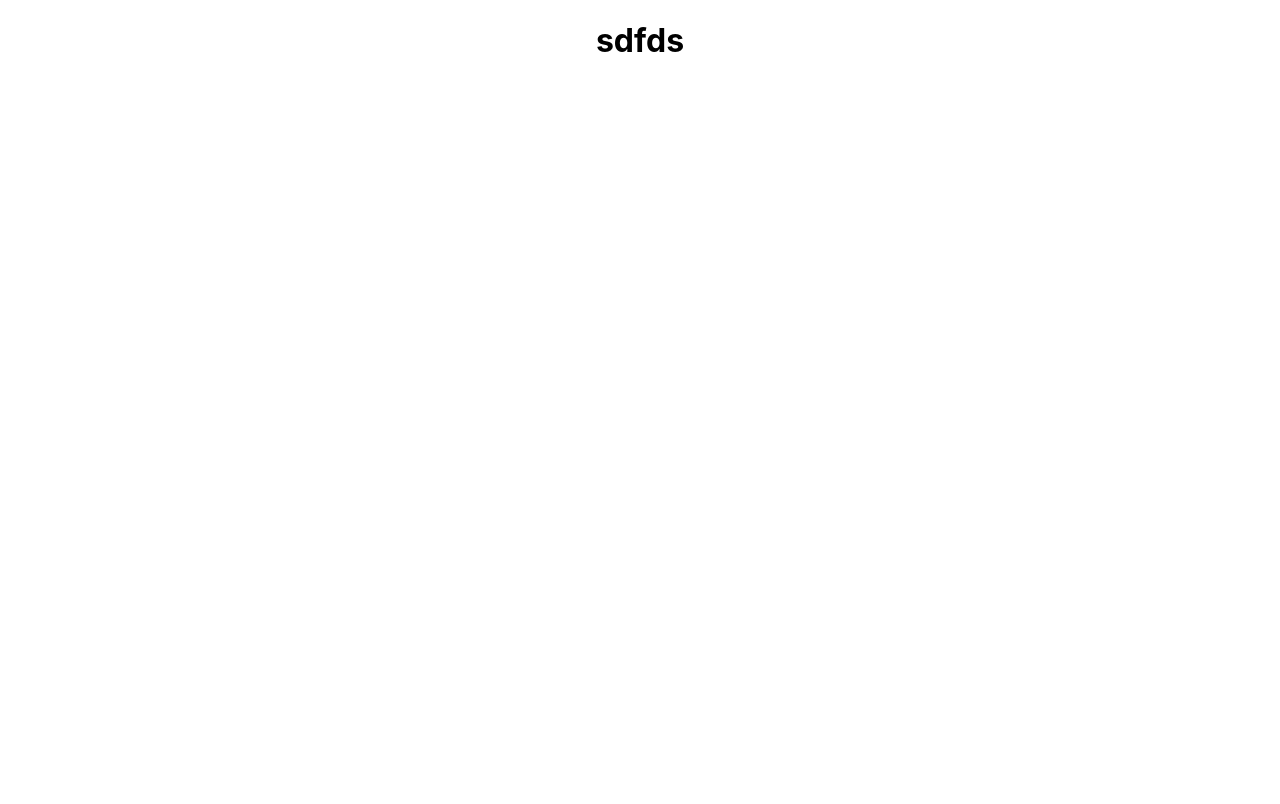
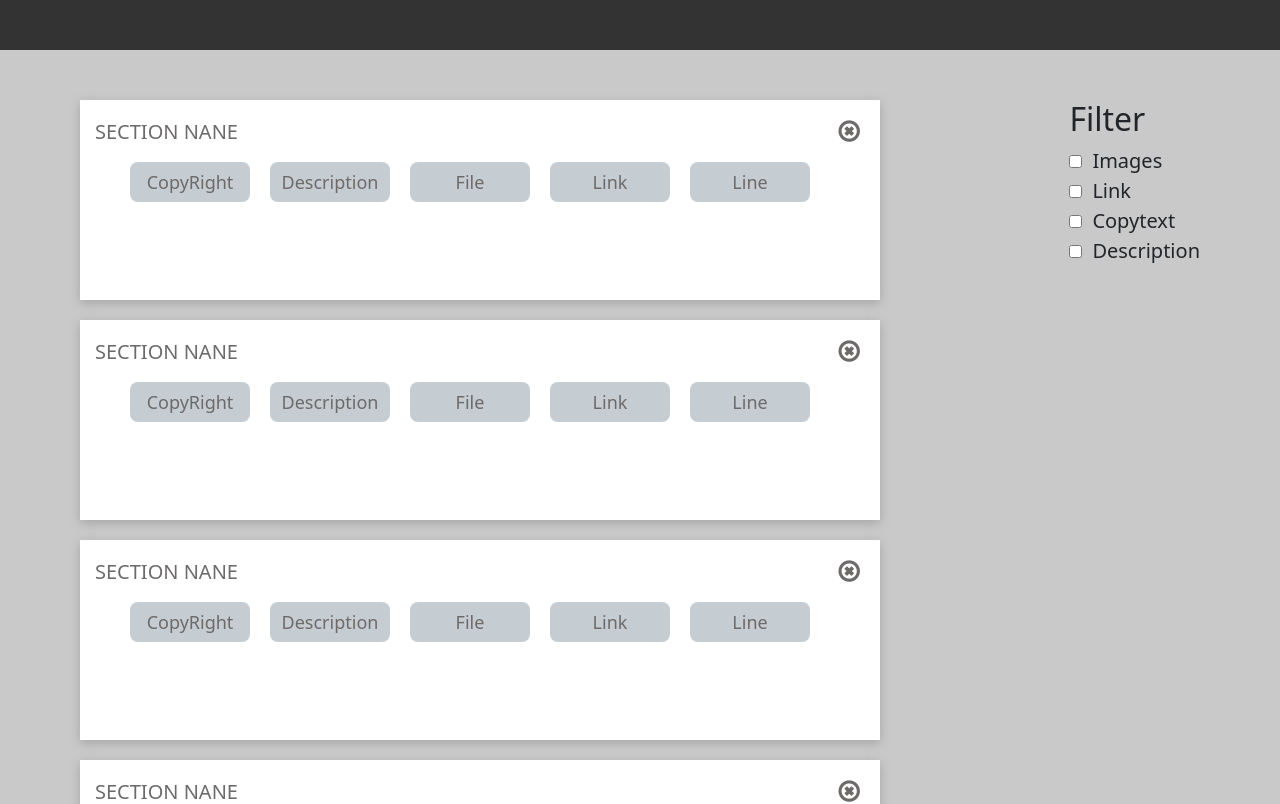
Before and after one commit to SachinthaLakshan/upload--filter-project, a React (Create React App) app: page / in a window 1280 px wide. Shown: the top 804 px of the page. Built offline with nearby package versions, Linux system fonts and the light colour scheme.

Commit message:
UI components

```diff
--- a/public/index.html
+++ b/public/index.html
@@ -24,6 +24,7 @@
       work correctly both with client-side routing and a non-root public URL.
       Learn how to configure a non-root public URL by running `npm run build`.
     -->
+    <link rel="stylesheet" href="https://cdnjs.cloudflare.com/ajax/libs/font-awesome/4.7.0/css/font-awesome.min.css" />
     <title>React App</title>
   </head>
   <body>
--- a/src/App.css
+++ /dev/null
@@ -1,38 +0,0 @@
-.App {
-  text-align: center;
-}
-
-.App-logo {
-  height: 40vmin;
-  pointer-events: none;
-}
-
-@media (prefers-reduced-motion: no-preference) {
-  .App-logo {
-    animation: App-logo-spin infinite 20s linear;
-  }
-}
-
-.App-header {
-  background-color: #282c34;
-  min-height: 100vh;
-  display: flex;
-  flex-direction: column;
-  align-items: center;
-  justify-content: center;
-  font-size: calc(10px + 2vmin);
-  color: white;
-}
-
-.App-link {
-  color: #61dafb;
-}
-
-@keyframes App-logo-spin {
-  from {
-    transform: rotate(0deg);
-  }
-  to {
-    transform: rotate(360deg);
-  }
-}
--- a/src/App.js
+++ b/src/App.js
@@ -1,9 +1,16 @@
-import logo from './logo.svg';
-import './App.css';
+
+import 'bootstrap/dist/css/bootstrap.min.css'
+import Main from './components/Main';
+
+
 function App() {
   return (
-    <div className="App">
-     <h1>sdfds</h1>
+    <div className="grid-container">
+      <header/>
+      <main>
+      <Main />
+      </main>
+      <footer/>
     </div>
   );
 }
--- /dev/null
+++ b/src/components/Main.js
@@ -0,0 +1,42 @@
+import React, { useState } from 'react';
+import Section from './Section';
+
+
+const Main = () => {
+
+
+    return (
+        <div class="main-container">
+
+            <div >
+                <Section />
+                <Section />
+                <Section />
+                <Section />
+                <Section />
+            </div>
+            <div>
+                <h2>Filter</h2>
+                <div className="row-1" >
+                    <input type="checkbox" />
+                    <label>Images</label>
+                </div>
+                <div className="row-1" >
+                    <input type="checkbox" />
+                    <label>Link</label>
+                </div>
+                <div className="row-1" >
+                    <input type="checkbox" />
+                    <label>Copytext</label>
+                </div>
+                <div className="row-1">
+                    <input type="checkbox" />
+                    <label>Description</label>
+                </div>
+            </div>
+
+        </div>
+    );
+};
+
+export default Main;
--- /dev/null
+++ b/src/components/Section.js
@@ -0,0 +1,24 @@
+import React, { useState } from 'react';
+
+
+const Section = () => {
+
+
+    return (
+        <div class="card-container">
+            <div className="section-header">
+                <h5>SECTION NANE</h5>
+                <i className="fa fa-times-circle-o" />
+            </div>
+            <div className="row-1 bottom-btn-wraper">
+            <button className="row-buttons">CopyRight</button>
+            <button className="row-buttons">Description</button>
+            <button className="row-buttons">File</button>
+            <button className="row-buttons">Link</button>
+            <button className="row-buttons">Line</button>
+            </div>
+        </div>
+    );
+};
+
+export default Section;
--- a/src/index.css
+++ b/src/index.css
@@ -1,4 +1,5 @@
 body {
+  background-color: rgb(202, 201, 201) !important;
   margin: 0;
   font-family: -apple-system, BlinkMacSystemFont, 'Segoe UI', 'Roboto', 'Oxygen',
     'Ubuntu', 'Cantarell', 'Fira Sans', 'Droid Sans', 'Helvetica Neue',
@@ -11,3 +12,85 @@ code {
   font-family: source-code-pro, Menlo, Monaco, Consolas, 'Courier New',
     monospace;
 }
+
+.grid-container {
+  display: grid;
+  grid-template-areas:
+    "header"
+    "main"
+    "footer";
+  height: 100%;
+}
+header{
+  background-color: #333;
+  overflow: hidden;
+  width: 100%;
+  height: 50px;
+}
+footer{
+  background-color: #333;
+  position: relative;
+  bottom: 0;
+  width: 100%;
+  height: 70px;
+}
+/* todo */
+.card-container{
+  height: 200px;
+  width: 800px;
+  margin-bottom: 20px;
+  box-shadow: 0px 3px 10px #A5A5A5;
+  background-color: #fff;
+}
+.main-container{
+  display:flex;
+  flex-direction:row;
+  justify-content: space-between;
+  margin-left: 80px;
+  margin-right: 80px;
+  margin-top: 50px;
+}
+.row-1{
+  display:flex;
+  flex-direction:row;
+  justify-content:left;
+  align-items: center;
+}
+.row-1 label{
+  padding-left: 10px;
+  text-align: center;
+  font-size: 20px;
+  font-weight:400;
+}
+.section-header{
+  display:flex;
+  flex-direction:row;
+  justify-content:space-between;
+  align-items: center;
+  color:#6d6a6a ;
+
+}
+.section-header h5 {
+  margin-top: 10px;
+  margin-left: 5px;
+  padding: 10px;
+}
+
+.section-header i {
+  margin-right: 20px;
+  font-size: 25px;
+}
+
+.row-buttons{
+  border-radius: 8px;
+  border: 0;
+  background-color: #C5CCD2;
+  color: #6d6a6a;
+  width: 120px;
+  height: 40px;
+  font-size: 18px;
+  margin-right: 20px;
+}
+.bottom-btn-wraper{
+justify-content: center;
+}
```
Also changed, not shown: 2 other files (tests, documents, lock files or other folders).
